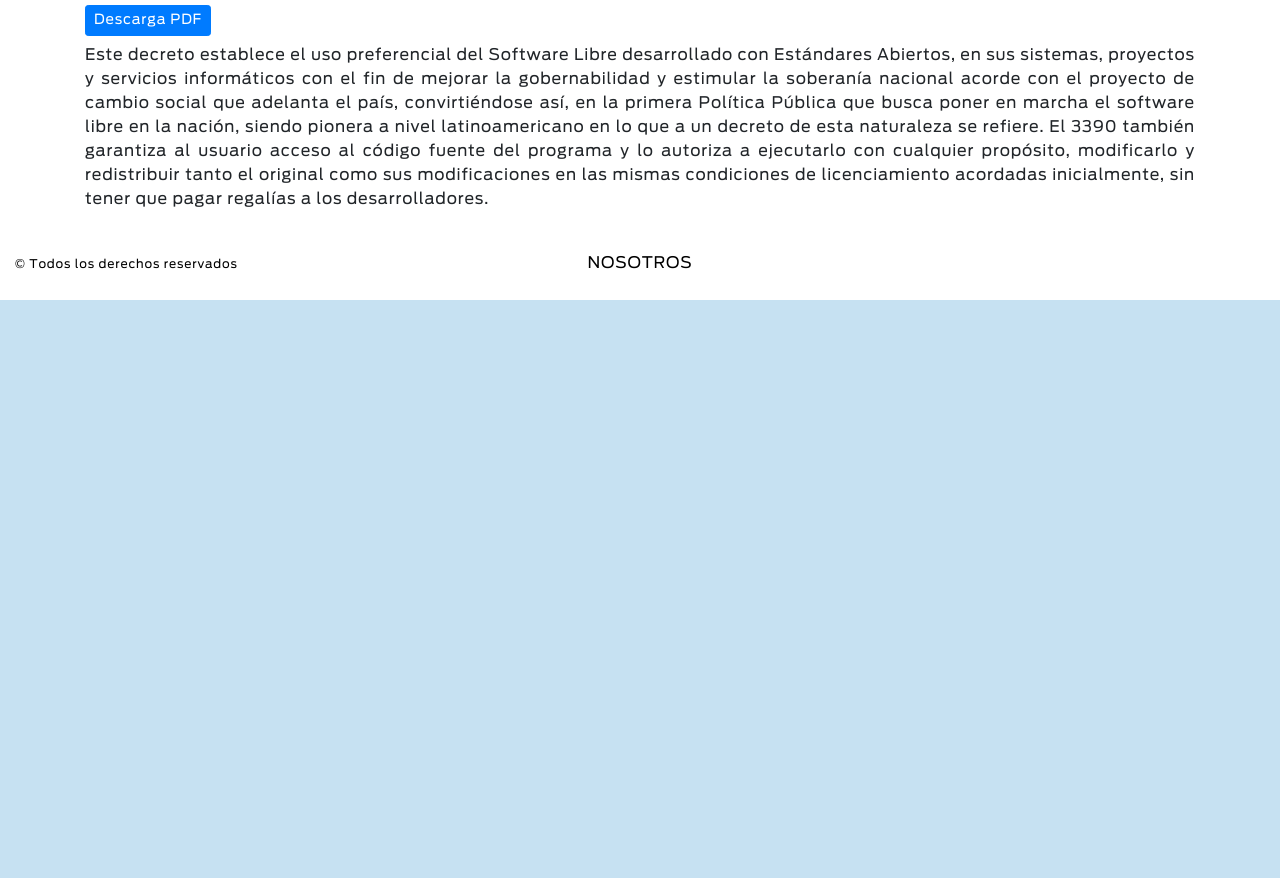
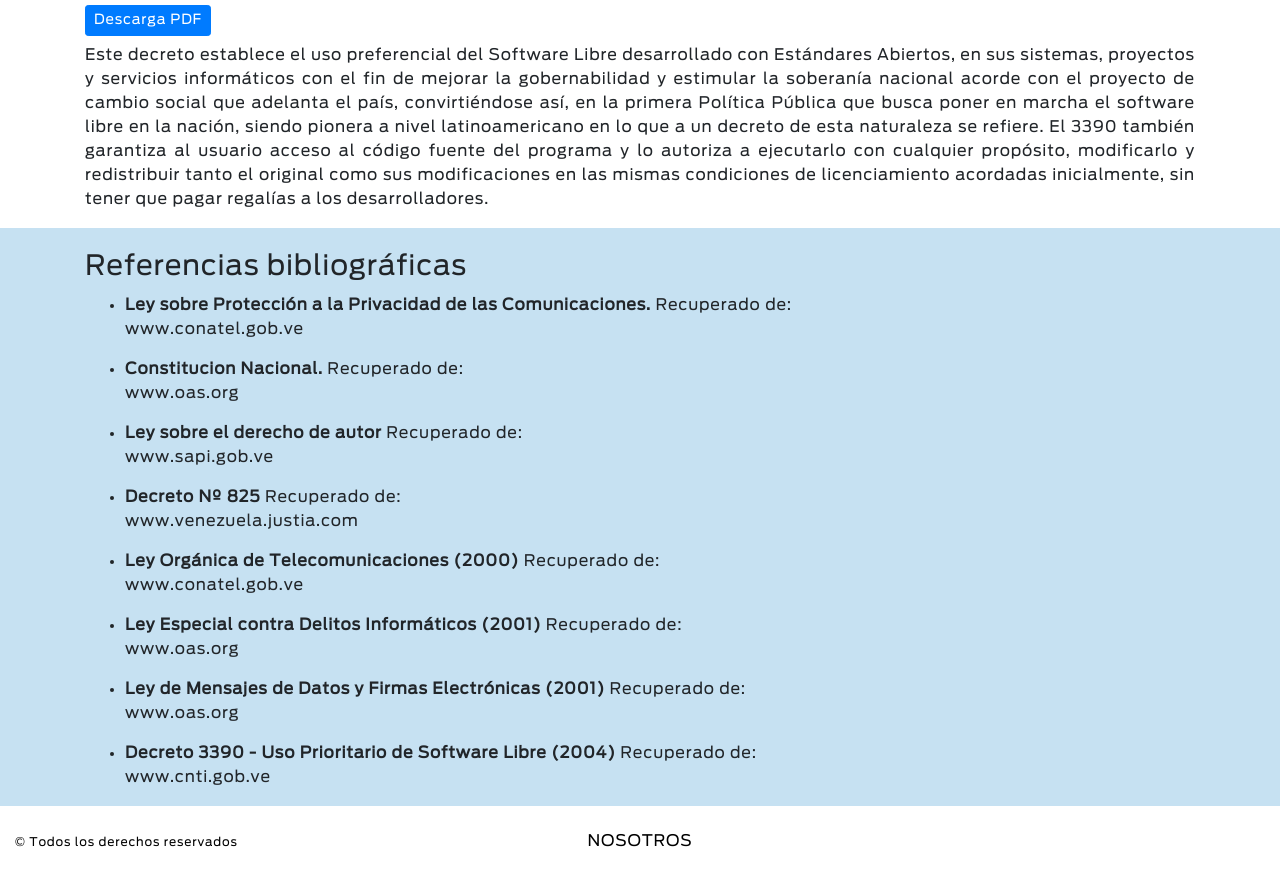
Before and after one commit to eldergomes1/etica-web, a plain HTML site: page Leyes.html in a window 1280 px wide. Shown: the part 5523-6401 px from the top of the page. Before the commit the page ends 5823 px from the top, so only its background shows below. Drawn offline with nearby package versions, Linux system fonts and the light colour scheme.

Commit message:
referencias bibliograficas

```diff
--- a/Leyes.html
+++ b/Leyes.html
@@ -405,9 +405,61 @@
 
 
     <!-- <section>
-      <p>contitucion extraida de https://www.oas.org/dil/esp/constitucion_venezuela.pdf</p>
-      <p>ley de comunicacion extraida de http://www.conatel.gob.ve/ley-sobre-proteccion-a-la-privacidad-de-las-comunicaciones-2/</p>
+      <h4>Referencias bibliográficas</h4>
+      <p>Constitucion extraida de https://www.oas.org/dil/esp/constitucion_venezuela.pdf</p>
+      <p>Ley de telecomunicaciones extraida de http://www.conatel.gob.ve/ley-sobre-proteccion-a-la-privacidad-de-las-comunicaciones-2/</p>
+      <p>Ley sobre el derecho de autor extraida de https://sapi.gob.ve/wp-content/uploads/2020/09/ley_derecho_de_autor.pdf</p>
+
     </section> -->
+
+    <section class="container fondob">
+      <h3 class="mt-4">Referencias bibliográficas</h3>
+      <ul>
+        <li><span class="font-weight-bold">Ley sobre Protección a la Privacidad de las Comunicaciones.</span>
+          Recuperado de:
+          <!-- <a href="http://www.conatel.gob.ve/ley-sobre-proteccion-a-la-privacidad-de-las-comunicaciones-2/</a></li> -->
+          <p>www.conatel.gob.ve</p></li>
+        </li>
+        <li><span class="font-weight-bold">Constitucion Nacional.</span>
+          Recuperado de:
+          <!-- <a href="https://www.oas.org/dil/esp/constitucion_venezuela.pdf">www.oas.org</a></li> -->
+          <p>www.oas.org</p></li>
+        </li>
+        <li><span class="font-weight-bold">Ley sobre el derecho de autor</span>
+          Recuperado de:
+          <!-- <a href="https://sapi.gob.ve/wp-content/uploads/2020/09/ley_derecho_de_autor.pdf</a></li> -->
+          <p>www.sapi.gob.ve</a></li>
+        </li>
+
+        <li><span class="font-weight-bold">Decreto Nº 825</span>
+          Recuperado de:
+          <!-- <a href="https://venezuela.justia.com/federales/decretos/decreto-n-825/gdoc/</a></li> -->
+          <p>www.venezuela.justia.com</a></li>
+        </li>
+        <li><span class="font-weight-bold">Ley Orgánica de Telecomunicaciones (2000)</span>
+          Recuperado de:
+          <!-- <a href="http://www.conatel.gob.ve/ley-sobre-proteccion-a-la-privacidad-de-las-comunicaciones-2">http://www.conatel.gob.ve</a></li> -->
+          <p>www.conatel.gob.ve</p></li>
+        </li>
+        <li><span class="font-weight-bold">Ley Especial contra Delitos Informáticos (2001)</span>
+          Recuperado de:
+          <!-- <a href="https://www.oas.org/juridico/spanish/mesicic3_ven_anexo18.pdf</a></li> -->
+          <p>www.oas.org</a></li>
+        </li>
+
+        <li><span class="font-weight-bold">Ley de Mensajes de Datos y Firmas Electrónicas (2001)</span>
+          Recuperado de:
+          <!-- <a href="https://www.oas.org/juridico/spanish/mesicic3_ven_anexo19.pdf</a></li> -->
+          <p>www.oas.org</a></li>
+        </li>
+
+        <li><span class="font-weight-bold">Decreto 3390 - Uso Prioritario de Software Libre (2004)</span>
+          Recuperado de:
+          <!-- <a href="https://cnti.gob.ve/images/stories/documentos_pdf/decreto3390softwarelibre.pdf</a></li> -->
+          <p>www.cnti.gob.ve</a></li>
+        </li>
+      </ul>
+    </section>
 
     <footer class="pie">
 
```
